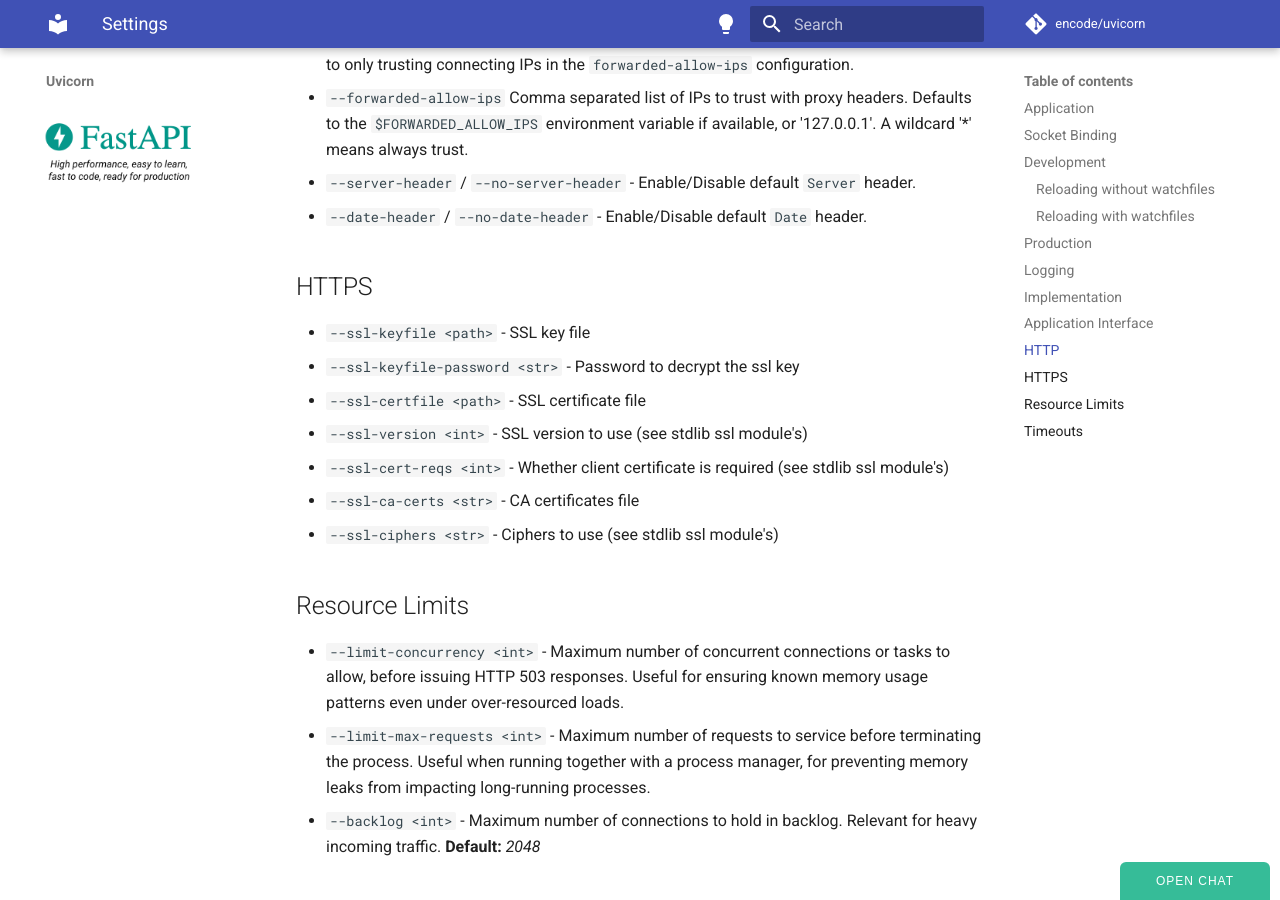
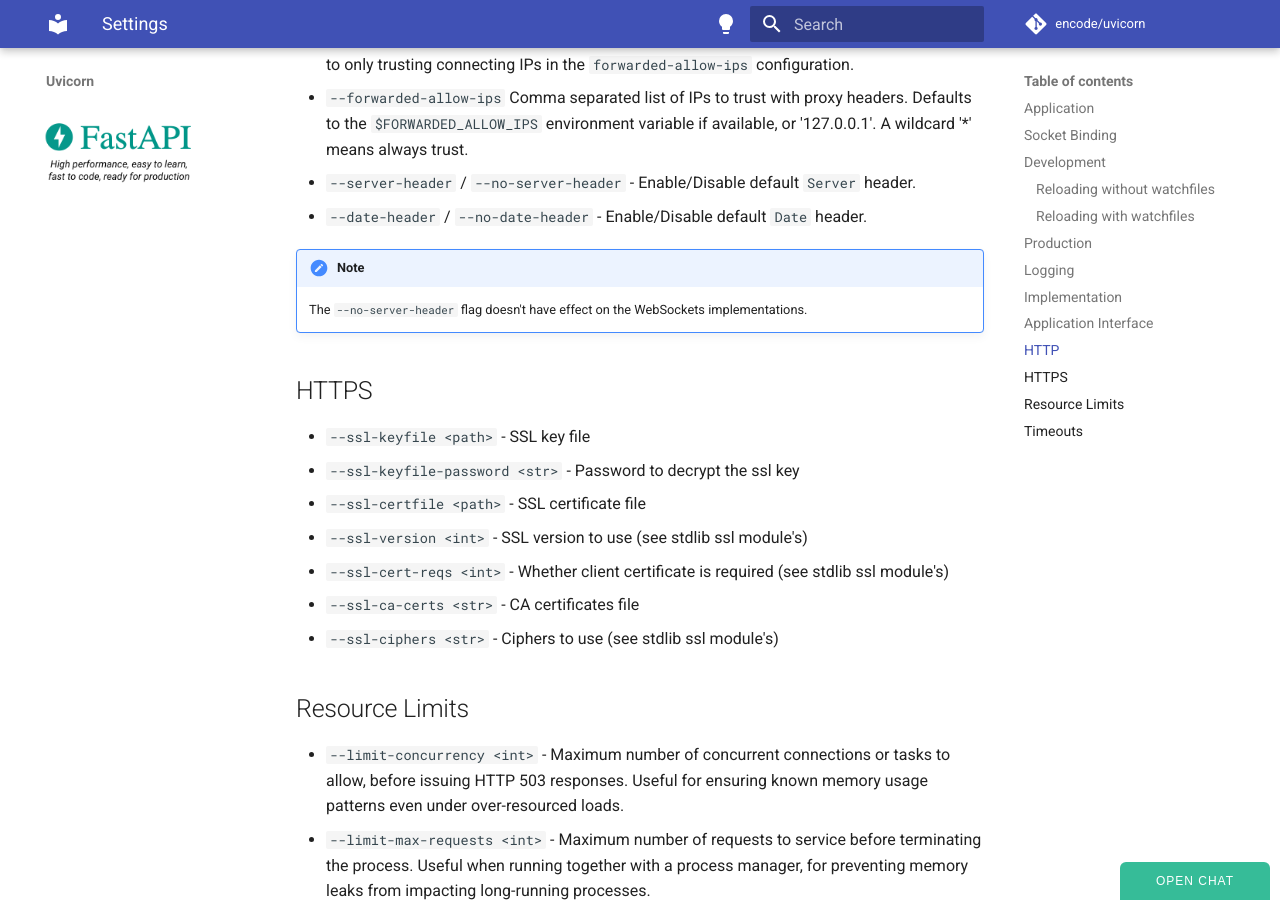
Before and after one commit to encode/uvicorn, an MkDocs documentation site: the page built from docs/settings.md, in a window 1280 px wide and 900 px high, scrolled down 3378 px. Built offline with MkDocs 1.6.1 and Material for MkDocs 9.7.7, drawn with Linux system fonts in a browser that asks for light colours; comment, search, counter and statistics services are not loaded.

Commit message:
Add note about `--no-server-header` limitations when using WebSockets implementations (#1575)
* docs: added limitation about Websockets

* docs: added limitation about Websockets

* Update docs/settings.md

adopted change suggested.

Co-authored-by: Marcelo Trylesinski <marcelotryle@gmail.com>

* docs: moved websocket limitation

as per suggestion, moved the limitation to --no-server-header area

* Update docs/settings.md

Co-authored-by: Irfanuddin <irfanuddin@knowledgelens.com>
Co-authored-by: Marcelo Trylesinski <marcelotryle@gmail.com>

```diff
--- a/docs/settings.md
+++ b/docs/settings.md
@@ -82,6 +82,9 @@ connecting IPs in the `forwarded-allow-ips` configuration.
 * `--server-header` / `--no-server-header` - Enable/Disable default `Server` header.
 * `--date-header` / `--no-date-header` - Enable/Disable default `Date` header.
 
+!!! note
+    The `--no-server-header` flag doesn't have effect on the WebSockets implementations.
+
 ## HTTPS
 
 * `--ssl-keyfile <path>` - SSL key file
```
